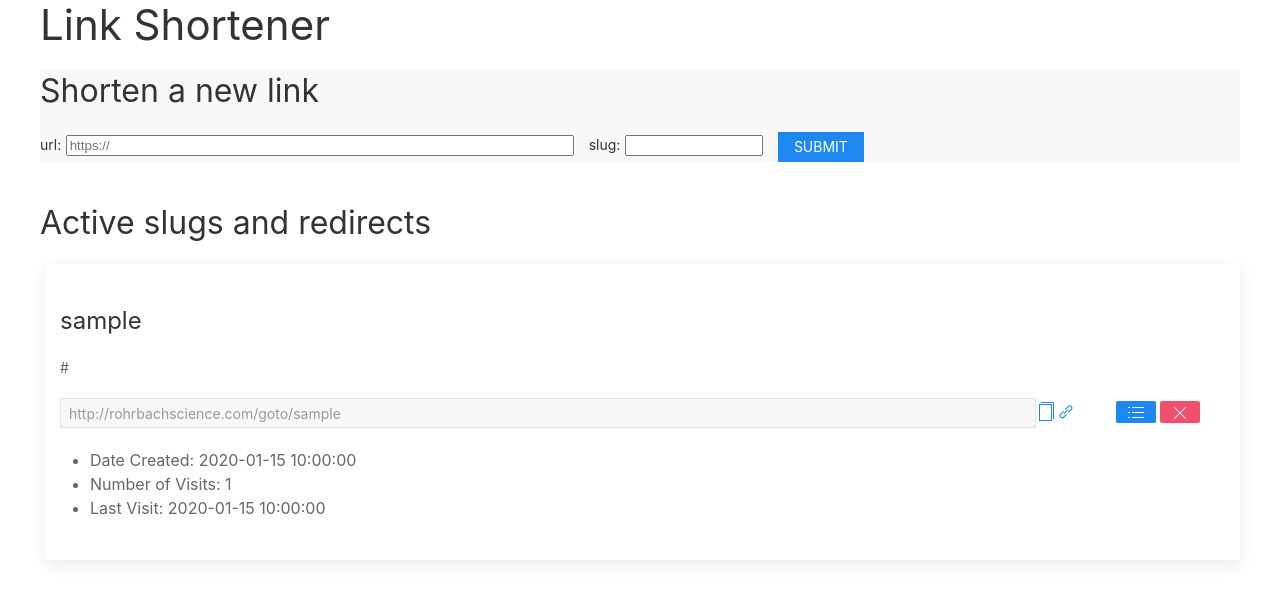
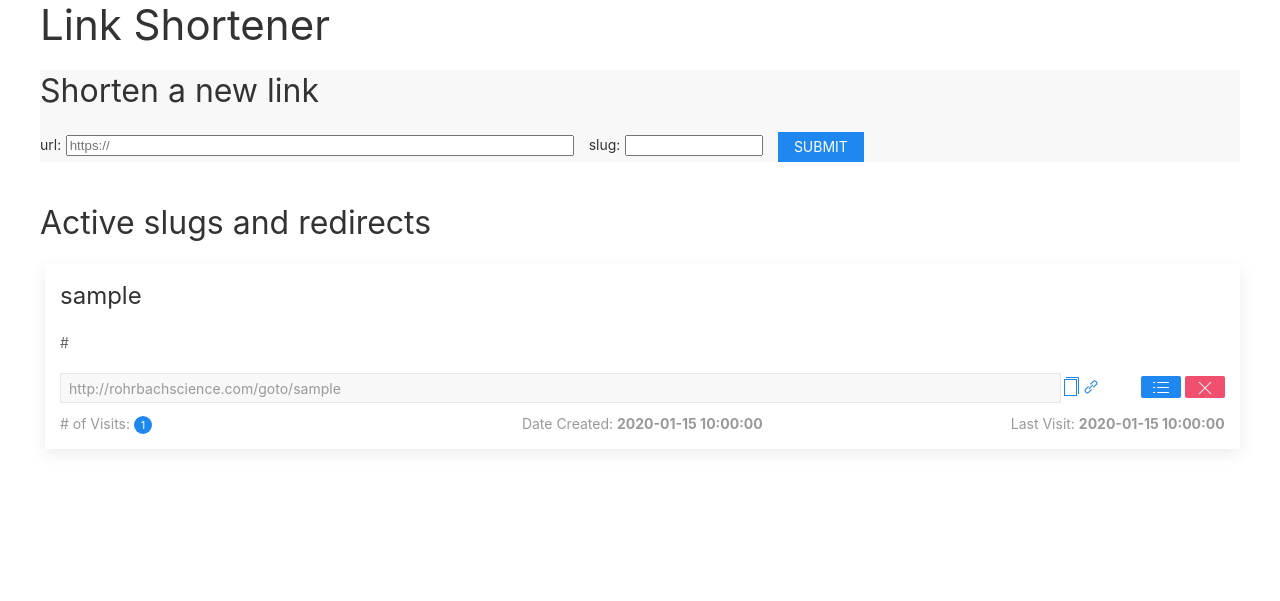
Before and after one commit to zjrohrbach/rohrbachscience-content, a PHP site: page /goto/admin.php in a window 1280 px wide. Shown: the top 601 px of the page. Run offline with PHP 8.4, Linux system fonts and the light colour scheme; tables that the repository leaves empty or names only in its code hold one stand-in row (values such as "Sample post"); data that the repository does not hold is empty; some libraries are stand-ins or nearby versions.

Commit message:
update to link-shortener

```diff
--- a/static/goto/admin.php
+++ b/static/goto/admin.php
@@ -1,6 +1,5 @@
 <?php
 include 'functions.php';
-use_this_db();
 ?>
 <!doctype html>
 <html lang="en">
@@ -117,7 +116,7 @@ use_this_db();
 
         while ( $row = $result->fetch_assoc() ) {
           echo '
-          <div class="uk-margin-left uk-card uk-card-body uk-card-default uk-card-hover">
+          <div class="uk-margin-left uk-padding-small uk-card uk-card-body uk-card-default uk-card-hover">
             <h3 class="uk-card-title">' . $row['slug'] . '</h3>
             <p class="uk-text-small uk-overflow-hidden">' . $row['url'] . '</p>
             <div class="uk-height-match uk-grid">
@@ -154,11 +153,11 @@ use_this_db();
 
             </div>
 
-            <ul>
-              <li>Date Created: ' . $row['date_created'] . '</li>
-              <li>Number of Visits: ' . $row['num_visits'] . '</li>
-              <li>Last Visit: ' . $row['last_visit'] . '</li>
-            </ul>
+            <div class="uk-grid uk-margin-small">
+              <div class="uk-width-1-3 uk-text-small uk-text-muted uk-text-left"># of Visits: <span class="uk-badge">' . $row['num_visits'] . '</span></div>
+              <div class="uk-width-1-3 uk-text-small uk-text-muted uk-text-center">Date Created: <strong>' . $row['date_created'] . '</strong></div>
+              <div class="uk-width-1-3 uk-text-small uk-text-muted uk-text-right">Last Visit: <strong>' . $row['last_visit'] . '</strong></div>
+            </div>
           </div>
           ';
         }
--- a/static/goto/functions.php
+++ b/static/goto/functions.php
@@ -7,17 +7,10 @@
   $dbpass = 'blowfish427';
   $dbname = 'link_shortener';
 
-  $connection = new mysqli($dbhost, $dbuser, $dbpass);
+  $connection = new mysqli($dbhost, $dbuser, $dbpass, $dbname);
 
   if ($connection->connect_error) {
     echo 'Connection to database failed: ' . $connection->connect_error;
-  }
-
-  //this is defined as a function so it does not need to be called by `db_initialize.php`
-  function use_this_db() {
-    global $connection, $dbname;
-
-    $connection->query('USE ' . $dbname . ';');
   }
 
 
--- a/static/goto/index.php
+++ b/static/goto/index.php
@@ -1,8 +1,6 @@
 <?php
 session_start();
 include 'functions.php';
-use_this_db();
-
 
 //check that we've been given a slug to resolve
 if ( isset( $_GET['goto'] ) ) {
```
